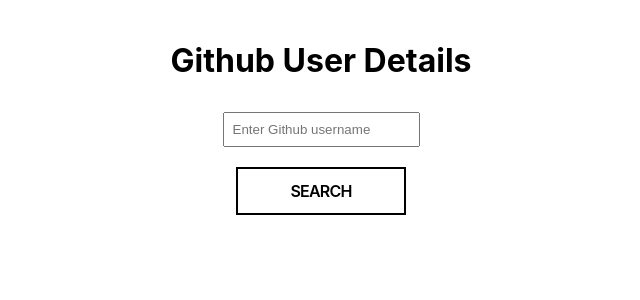
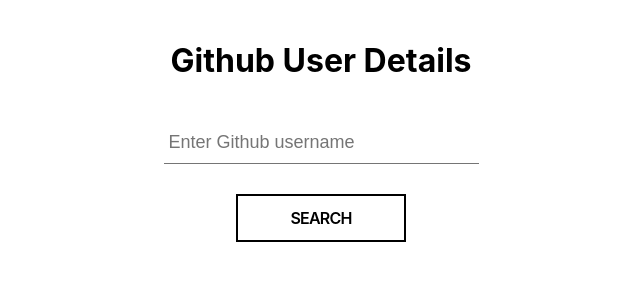
Before and after one commit to DenadijaS/parcijalni-ispit-react, a React (Create React App) app: page / in a window 1280 px wide. Shown: the top 300 px of the page, without its empty margins (319-959 px from the left). Built offline with nearby package versions, Linux system fonts and the light colour scheme.

Commit message:
promijenjen input

```diff
--- a/src/App.css
+++ b/src/App.css
@@ -3,6 +3,7 @@
   flex-direction: column;
   align-items: center;
   padding: 20px;
+  font-family: Inter, sans-serif;
 }
 
 .user-details {
@@ -23,23 +24,22 @@
   font-size: 18px;
 }
 
-.input {
-  padding: 8px;
-  margin: 10px 0;
-  font-family: Arial, Helvetica, sans-serif;
+/* input polje sam preuzela s https://codepen.io/chris__sev/pen/LYOyjY */
+
+input {
+  font-size: 18px;
+  padding: 10px 10px 10px 5px;
+  margin: 20px;
+  display: block;
+  width: 300px;
+  border: none;
+  border-bottom: 1px solid #757575;
+}
+input:focus {
+  outline: none;
 }
 
-/*.button {
-  padding: 8px 16px;
-  background-color: gray;
-  color: #fff;
-  border: none;
-  border-radius: 3px;
-  cursor: pointer;
-  margin-top: 10px;
-  width: 180px;
-  font-family: Arial, Helvetica, sans-serif;
-}*/
+/* button sam preuzela s https://getcssscan.com/css-buttons-examples */
 
 .button-59 {
   margin: 10px;
```
